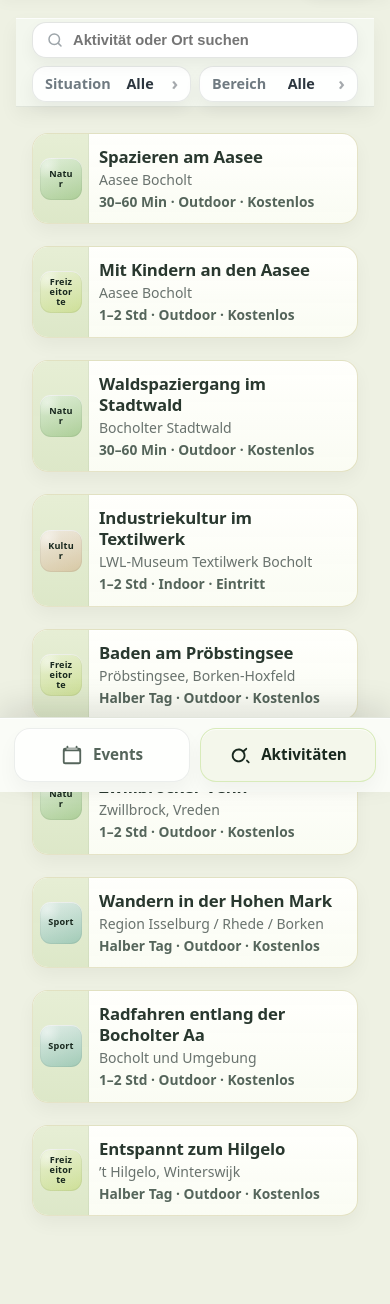
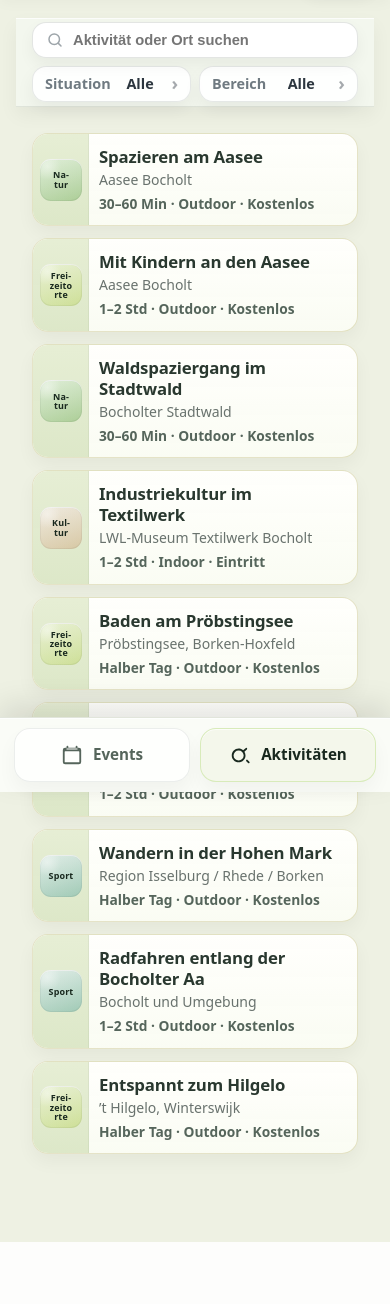
Before and after one commit to Stratos888/Bocholt-Erleben, a PHP site: page /angebote/ in a window 390 px wide. Shown: the part 52-1356 px from the top of the page. After the commit the page ends 1294 px from the top, so only its background shows below. Run offline with PHP 8.4, Linux system fonts and the light colour scheme.

Commit message:
Update components.css

```diff
--- a/css/components.css
+++ b/css/components.css
@@ -1143,25 +1143,30 @@
   padding-top: 10px;
 }
 
-.activity-cards-grid{
+.page--activities .activity-cards-grid{
   display: grid;
   grid-template-columns: 1fr;
   gap: 12px;
-}
-
-.discovery-card--compact{
+  width: 100%;
+  padding: 0;
+  background: transparent;
+  border-radius: 0;
+  box-shadow: none;
+}
+
+.page--activities .discovery-card--compact{
   overflow: hidden;
 }
 
-.discovery-card--compact .event-card-body{
+.page--activities .discovery-card--compact .event-card-body{
   gap: 4px;
 }
 
-.discovery-card--compact .event-title{
+.page--activities .discovery-card--compact .event-title{
   margin: 0;
 }
 
-.discovery-card--compact .event-card-desc{
+.page--activities .discovery-card--compact .event-card-desc{
   margin: 0;
   color: var(--color-text-secondary);
   font-size: 0.94rem;
@@ -1173,7 +1178,7 @@
   overflow: hidden;
 }
 
-.activity-card-thumb{
+.page--activities .activity-card-thumb{
   width: 42px;
   height: 42px;
 
@@ -1189,23 +1194,23 @@
     inset 0 1px 0 rgba(255,255,255,0.80);
 }
 
-.activity-card-thumb img{
+.page--activities .activity-card-thumb img{
   width: 100%;
   height: 100%;
   object-fit: cover;
   display: block;
 }
 
-.activity-card-thumb--fallback,
-.activity-detail__media--fallback{
+.page--activities .activity-card-thumb--fallback,
+.page--activities .activity-detail__media--fallback{
   position: relative;
   display: grid;
   place-items: center;
   overflow: hidden;
 }
 
-.activity-card-thumb--fallback::before,
-.activity-detail__media--fallback::before{
+.page--activities .activity-card-thumb--fallback::before,
+.page--activities .activity-detail__media--fallback::before{
   content: "";
   position: absolute;
   inset: 0;
@@ -1215,56 +1220,60 @@
   pointer-events: none;
 }
 
-.activity-card-thumb--natur,
-.activity-detail__media--natur{
+.page--activities .activity-card-thumb--natur,
+.page--activities .activity-detail__media--natur{
   background: linear-gradient(160deg, rgba(219,236,211,0.98) 0%, rgba(171,205,150,0.98) 100%);
 }
 
-.activity-card-thumb--freizeitorte,
-.activity-detail__media--freizeitorte{
+.page--activities .activity-card-thumb--freizeitorte,
+.page--activities .activity-detail__media--freizeitorte{
   background: linear-gradient(160deg, rgba(230,239,207,0.98) 0%, rgba(205,223,150,0.98) 100%);
 }
 
-.activity-card-thumb--sport-bewegung,
-.activity-detail__media--sport-bewegung{
+.page--activities .activity-card-thumb--sport-bewegung,
+.page--activities .activity-detail__media--sport-bewegung{
   background: linear-gradient(160deg, rgba(220,235,228,0.98) 0%, rgba(159,201,181,0.98) 100%);
 }
 
-.activity-card-thumb--kultur,
-.activity-detail__media--kultur{
+.page--activities .activity-card-thumb--kultur,
+.page--activities .activity-detail__media--kultur{
   background: linear-gradient(160deg, rgba(237,232,219,0.98) 0%, rgba(215,199,163,0.98) 100%);
 }
 
-.activity-card-thumb__label{
+.page--activities .activity-card-thumb__label{
   position: relative;
   z-index: 1;
 
-  max-width: 34px;
-  padding: 0 4px;
+  max-width: 32px;
+  padding: 0 3px;
 
   color: var(--color-text-primary);
-  font-size: 0.57rem;
+  font-size: 0.56rem;
   font-weight: 800;
-  line-height: 1.1;
+  line-height: 1.04;
   text-align: center;
-  letter-spacing: 0.02em;
-  word-break: break-word;
-}
-
-.activity-card-quiet{
+  letter-spacing: 0.015em;
+
+  word-break: normal;
+  overflow-wrap: anywhere;
+  hyphens: auto;
+}
+
+.page--activities .activity-card-quiet{
+  margin-top: 2px;
   color: var(--color-text-secondary);
   font-size: 0.86rem;
   line-height: 1.35;
   font-weight: 620;
 }
 
-.activity-card-tags{
+.page--activities .activity-card-tags{
   display: flex;
   flex-wrap: wrap;
   gap: 6px;
 }
 
-.discovery-chip{
+.page--activities .discovery-chip{
   display: inline-flex;
   align-items: center;
   min-height: 28px;
```
Also changed, not shown: other parts of css/components.css (+88 -9 lines).
